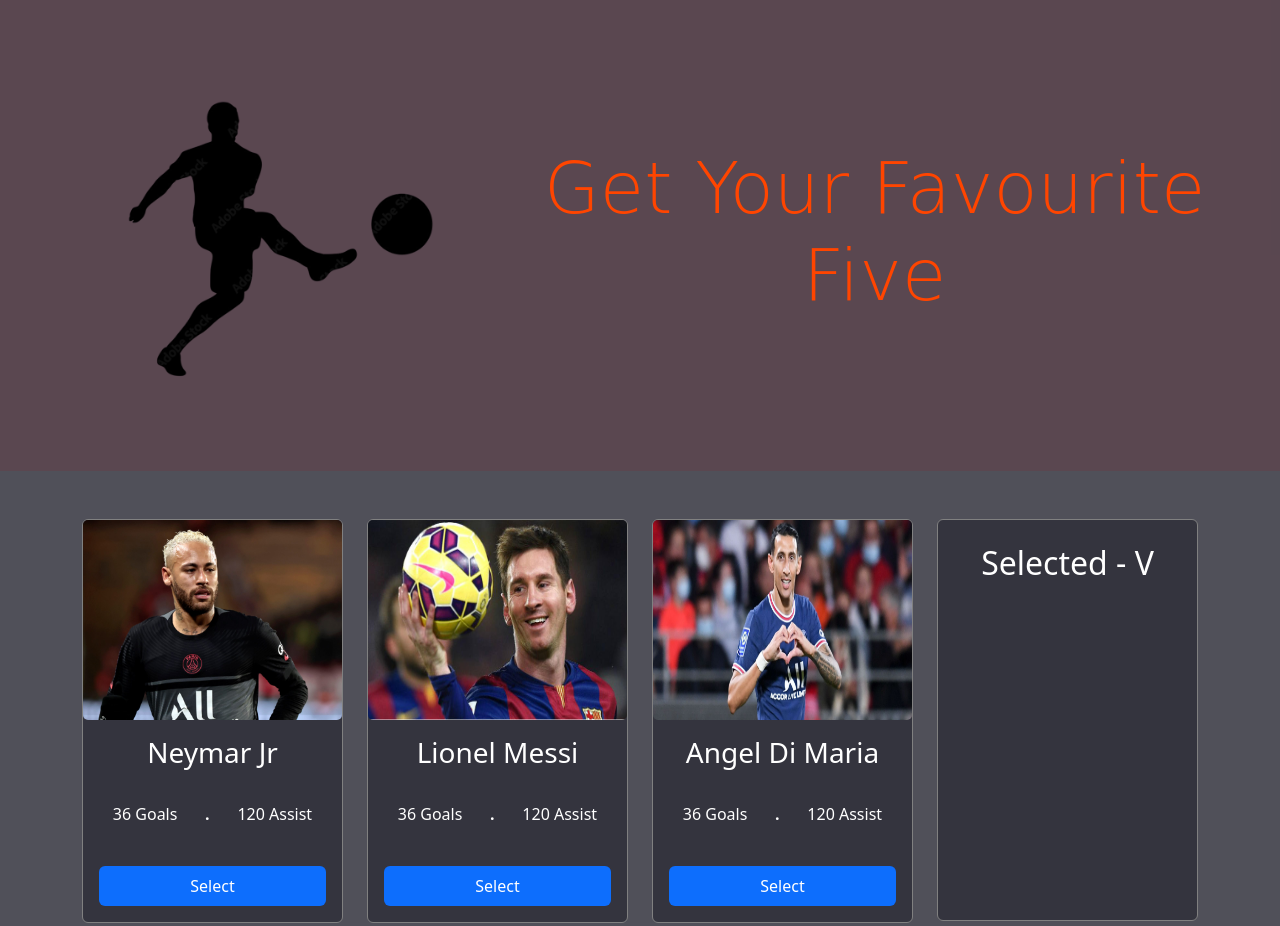
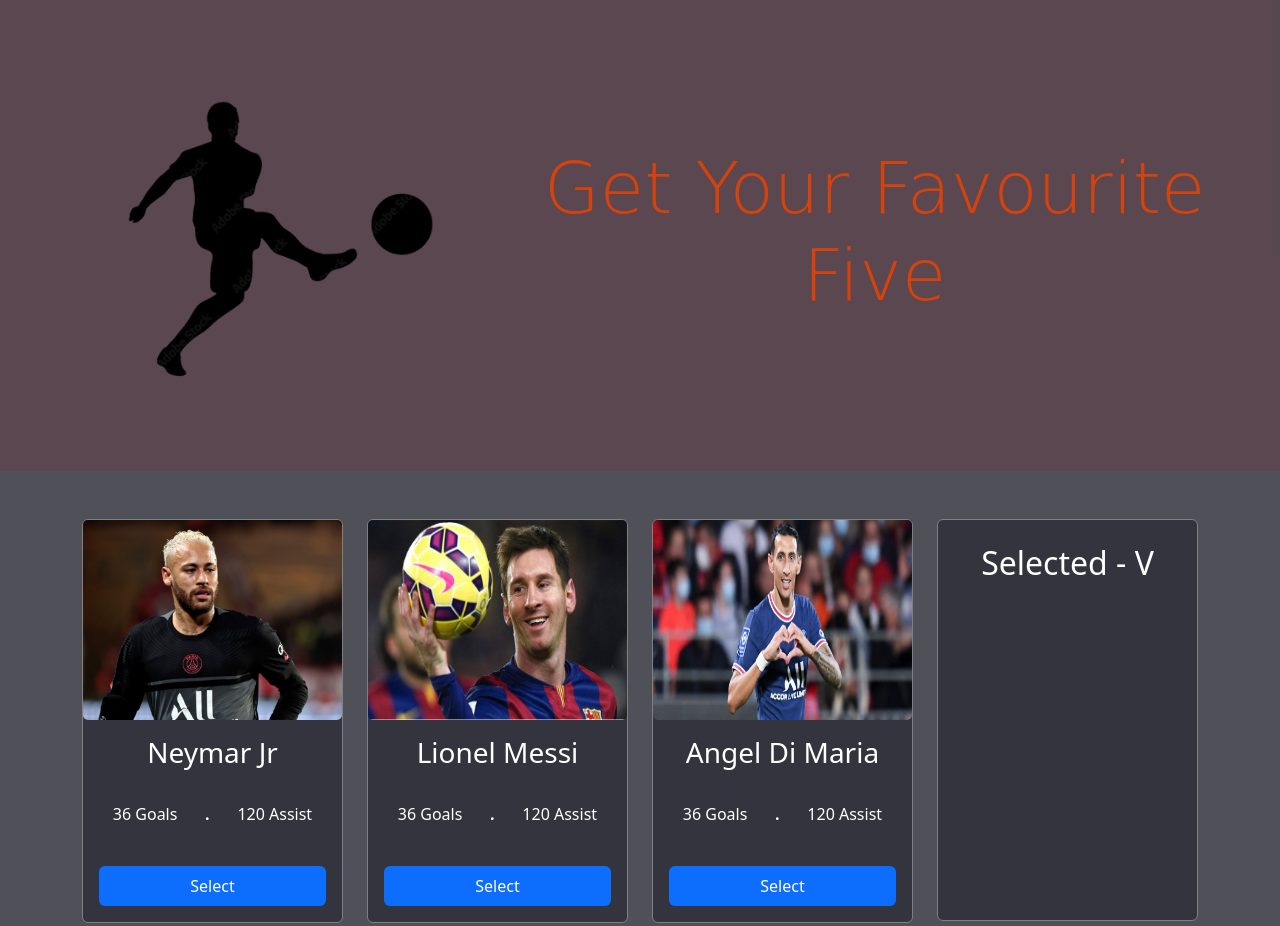
Before and after one commit to abusayed0/select-best-five, a plain HTML site: page index.html in a window 1280 px wide. Shown: the top 926 px of the page. Drawn offline with nearby package versions, Linux system fonts and the light colour scheme.

Commit message:
git test

```diff
--- a/style.css
+++ b/style.css
@@ -2,7 +2,7 @@
     background-color:#8420292e;
 }
 #header h1{
-    color:orangered;
+    color:rgb(214, 66, 12);
     font-family: cursive;
 }
 #bg-color,.player,.selected,.calculation{
```
